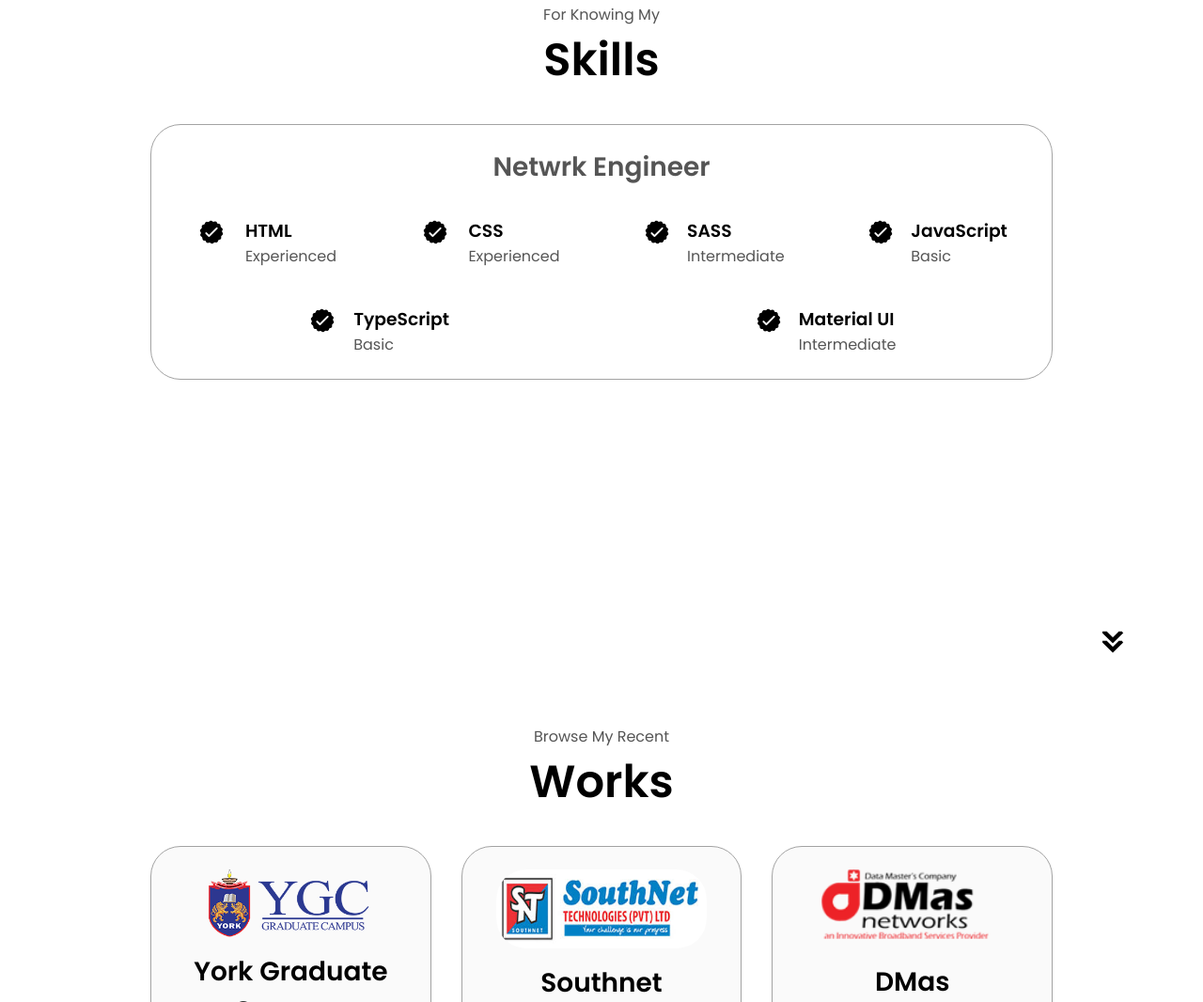
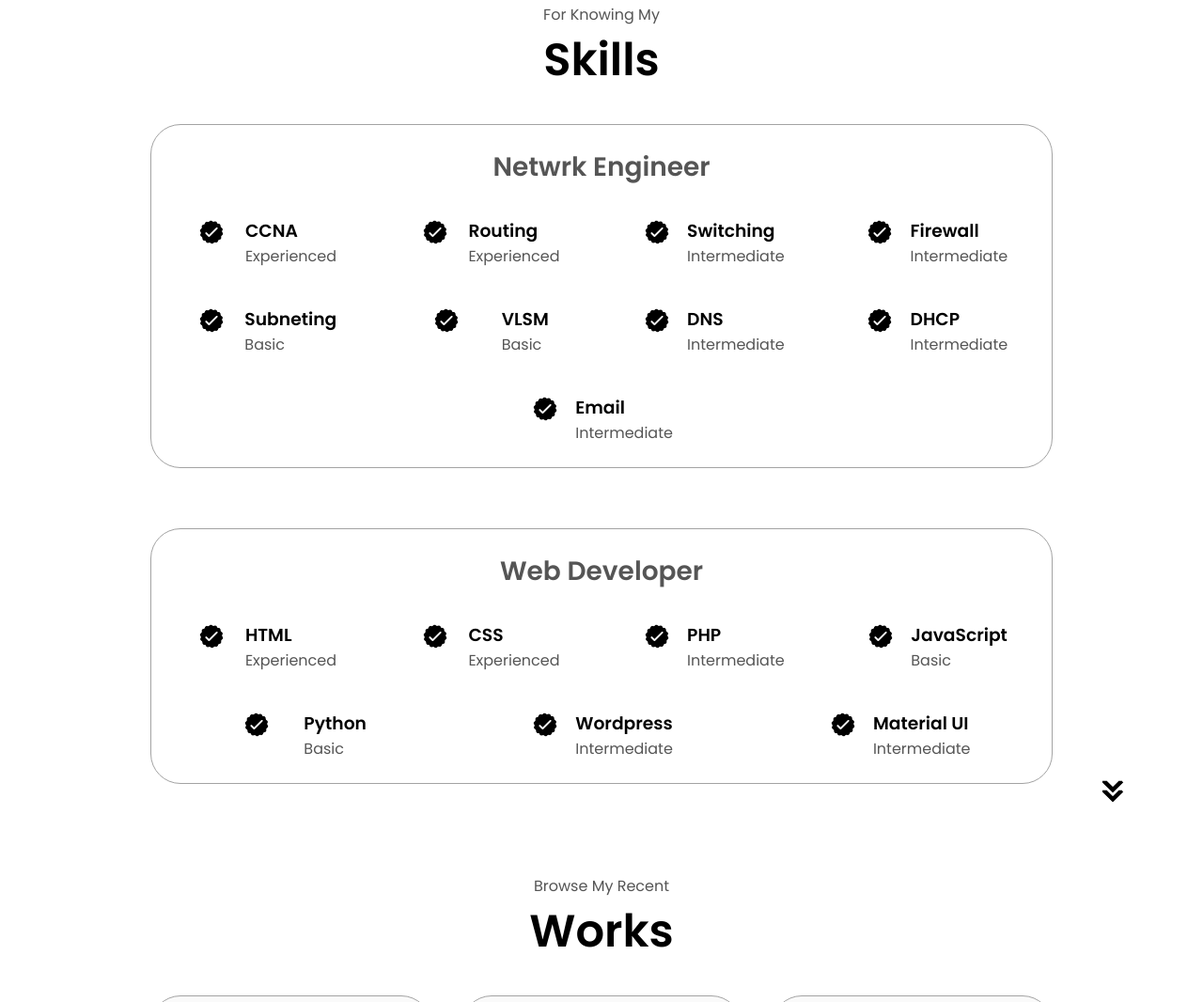
Before and after one commit to asindu98/asindu98.github.io, a plain HTML site: page index.html in a window 1280 px wide. Shown: the part 1693-2759 px from the top of the page at 94% size. Drawn offline with Linux system fonts and the light colour scheme.

Commit message:
Update index.html

```diff
--- a/index.html
+++ b/index.html
@@ -132,6 +132,113 @@
                   class="icon"
                 />
                 <div>
+                  <h3>CCNA</h3>
+                  <p>Experienced</p>
+                </div>
+              </article>
+              <article>
+                <img
+                  src="./assets/checkmark.png"
+                  alt="Experience icon"
+                  class="icon"
+                />
+                <div>
+                  <h3>Routing</h3>
+                  <p>Experienced</p>
+                </div>
+              </article>
+              <article>
+                <img
+                  src="./assets/checkmark.png"
+                  alt="Experience icon"
+                  class="icon"
+                />
+                <div>
+                  <h3>Switching</h3>
+                  <p>Intermediate</p>
+                </div>
+              </article>
+              <article>
+                <img
+                  src="./assets/checkmark.png"
+                  alt="Experience icon"
+                  class="icon"
+                />
+                <div>
+                  <h3>Firewall</h3>
+                  <p>Intermediate</p>
+                </div>
+              </article>
+              <article>
+                <img
+                  src="./assets/checkmark.png"
+                  alt="Experience icon"
+                  class="icon"
+                />
+                <div>
+                  <h3>Subneting</h3>
+                  <p>Basic</p>
+                </div>
+              </article>
+              <article>
+                <img
+                  src="./assets/checkmark.png"
+                  alt="Experience icon"
+                  class="icon"
+                />
+                <div>
+                  <h3>VLSM</h3>
+                  <p>Basic</p>
+                </div>
+              </article>
+              <article>
+                <img
+                  src="./assets/checkmark.png"
+                  alt="Experience icon"
+                  class="icon"
+                />
+                <div>
+                  <h3>DNS</h3>
+                  <p>Intermediate</p>
+                </div>
+              </article>
+              <article>
+                <img
+                  src="./assets/checkmark.png"
+                  alt="Experience icon"
+                  class="icon"
+                />
+                <div>
+                  <h3>DHCP</h3>
+                  <p>Intermediate</p>
+                </div>
+              </article>
+              <article>
+                <img
+                  src="./assets/checkmark.png"
+                  alt="Experience icon"
+                  class="icon"
+                />
+                <div>
+                  <h3>Email</h3>
+                  <p>Intermediate</p>
+                </div>
+              </article>
+            </div>
+          </div>
+
+          <div class="experience-details-container">
+        <div class="about-containers">
+          <div class="details-container">
+            <h2 class="experience-sub-title">Web Developer</h2>
+            <div class="article-container">
+              <article>
+                <img
+                  src="./assets/checkmark.png"
+                  alt="Experience icon"
+                  class="icon"
+                />
+                <div>
                   <h3>HTML</h3>
                   <p>Experienced</p>
                 </div>
@@ -154,7 +261,7 @@
                   class="icon"
                 />
                 <div>
-                  <h3>SASS</h3>
+                  <h3>PHP</h3>
                   <p>Intermediate</p>
                 </div>
               </article>
@@ -176,8 +283,19 @@
                   class="icon"
                 />
                 <div>
-                  <h3>TypeScript</h3>
+                  <h3>Python</h3>
                   <p>Basic</p>
+                </div>
+              </article>
+              <article>
+                <img
+                  src="./assets/checkmark.png"
+                  alt="Experience icon"
+                  class="icon"
+                />
+                <div>
+                  <h3>Wordpress</h3>
+                  <p>Intermediate</p>
                 </div>
               </article>
               <article>
@@ -193,6 +311,7 @@
               </article>
             </div>
           </div>
+
       <img
         src="./assets/arrow.png"
         alt="Arrow icon"
```
